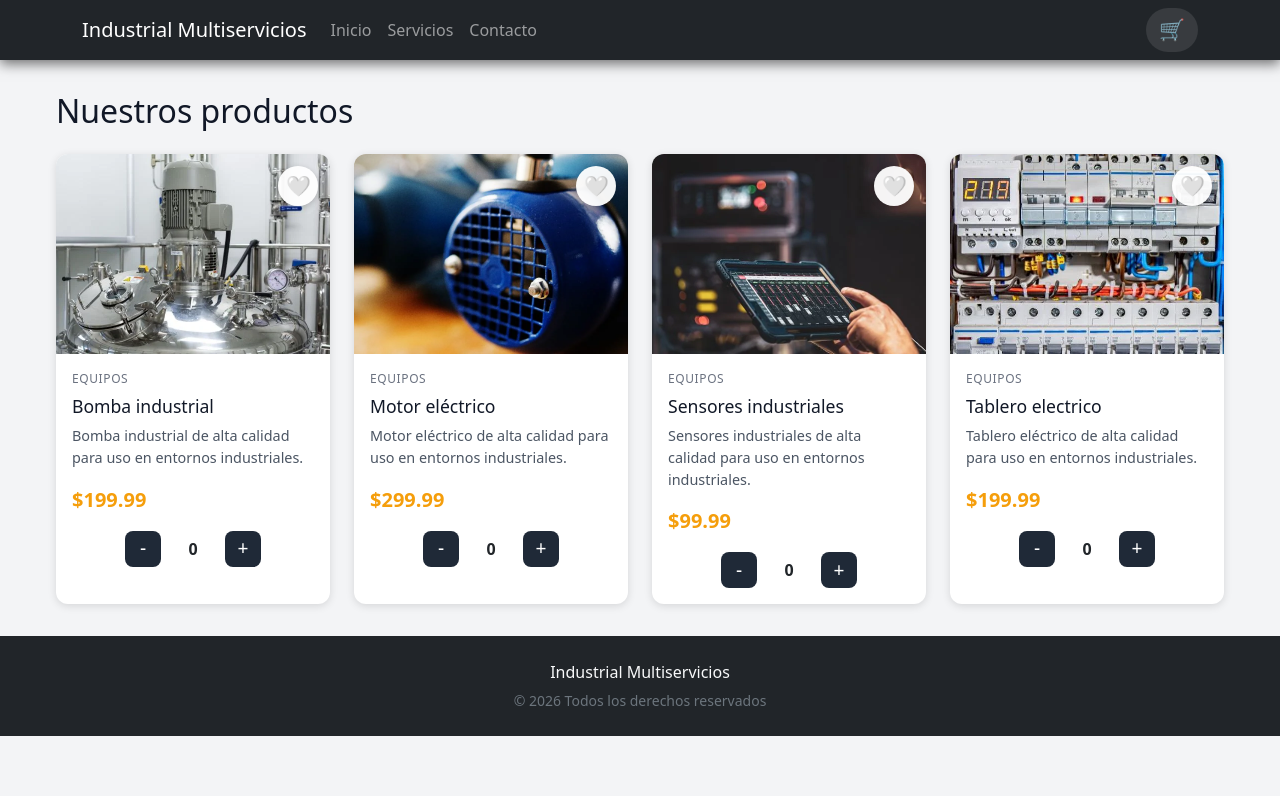
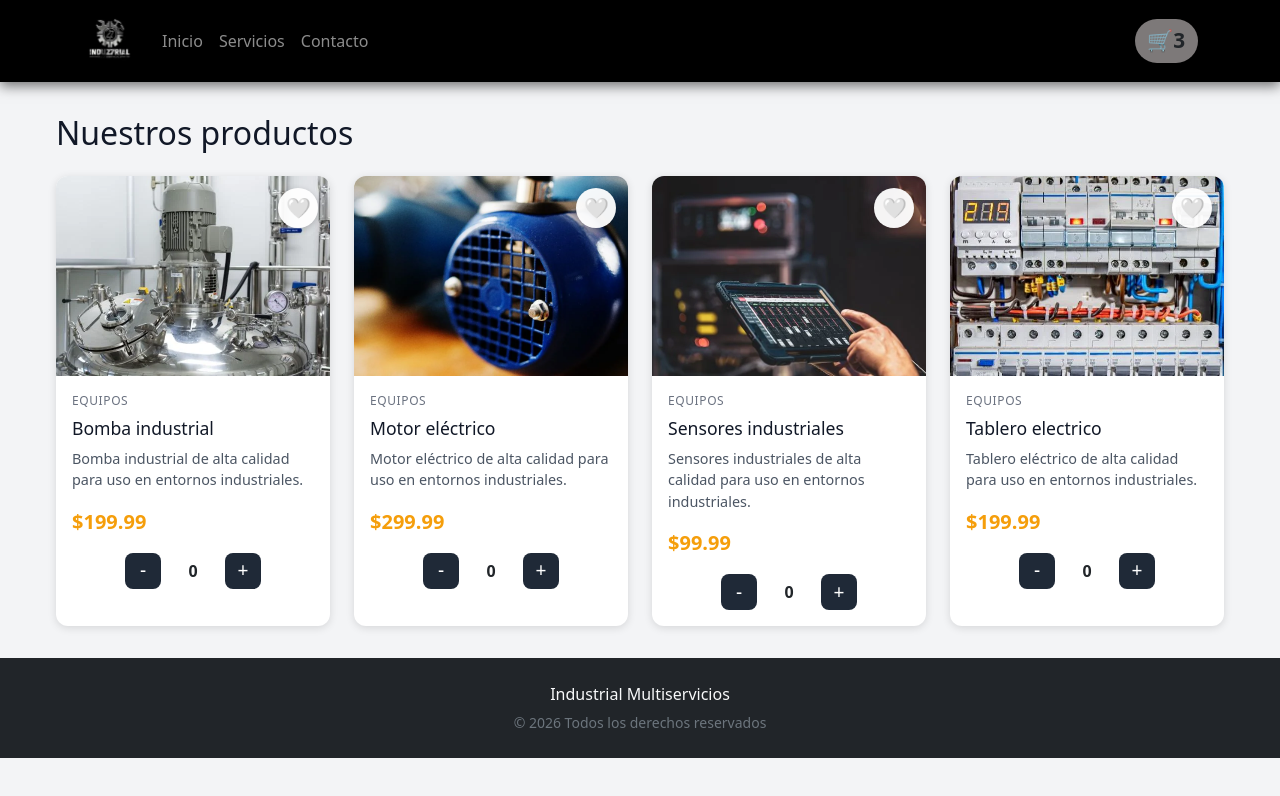
Before and after one commit to germanespinosa1987/industrial-multiservicios-93510, a React (Vite) app: page / in a window 1280 px wide. Shown: the top 796 px of the page. Built offline with nearby package versions, Linux system fonts and the light colour scheme.

Commit message:
Se agrega logo y corrige navbar.css

```diff
--- a/src/components/CartWidget.css
+++ b/src/components/CartWidget.css
@@ -4,7 +4,7 @@
   align-items: center;
   padding: 0.4rem 0.8rem;
   border-radius: 999px;
-  background: rgba(255, 255, 255, 0.1);
+  background: rgba(161, 155, 155, 0.782);
   cursor: pointer;
   transition: background 0.2s;
 }
--- a/src/components/CartWidget.jsx
+++ b/src/components/CartWidget.jsx
@@ -3,7 +3,7 @@ import "./CartWidget.css"
 function CartWidget() {
     return (
         <div className="cart-widget">
-            <span className="cart-icon">🛒</span>
+            <span className="cart-icon">🛒<b>3</b></span>
         </div>
     )
 }
--- a/src/components/Navbar.jsx
+++ b/src/components/Navbar.jsx
@@ -3,9 +3,15 @@ import CartWidget from "./CartWidget"
 
 function Navbar() {
     return (
-        <BsNavbar expand="lg" bg="dark" data-bs-theme="dark" sticky="top" style={{boxShadow: "0 4px 12px rgba(0, 0, 0, 0.55)"}}>
+        <BsNavbar expand="lg" data-bs-theme="dark" sticky="top" style={{backgroundColor: "#000", boxShadow: "0 4px 12px rgba(0, 0, 0, 0.55)"}}>
             <Container>
-                <BsNavbar.Brand href="#">Industrial Multiservicios</BsNavbar.Brand>
+                        <BsNavbar.Brand href="#">
+            <img
+                src="/images/logo.webp"
+                alt="Industrial Multiservicios"
+                height="56"
+            />
+        </BsNavbar.Brand>
 
                 <BsNavbar.Toggle aria-controls="main-navbar" />
 
```
Also changed, not shown: public/images/logo.webp (added).
